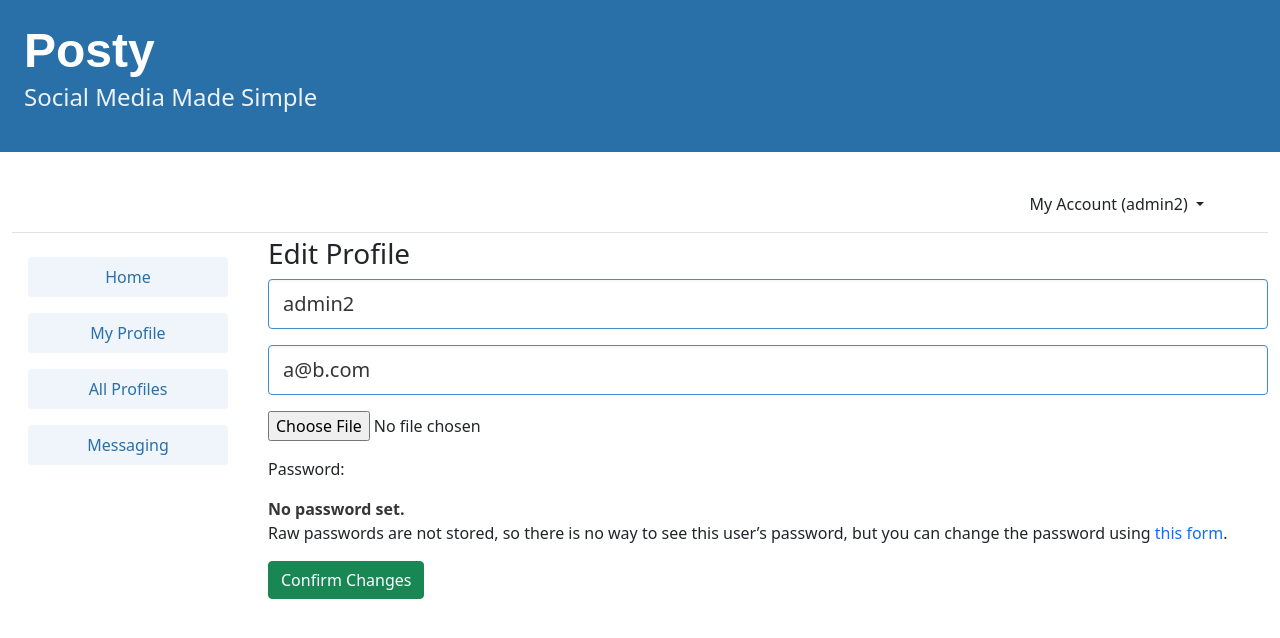
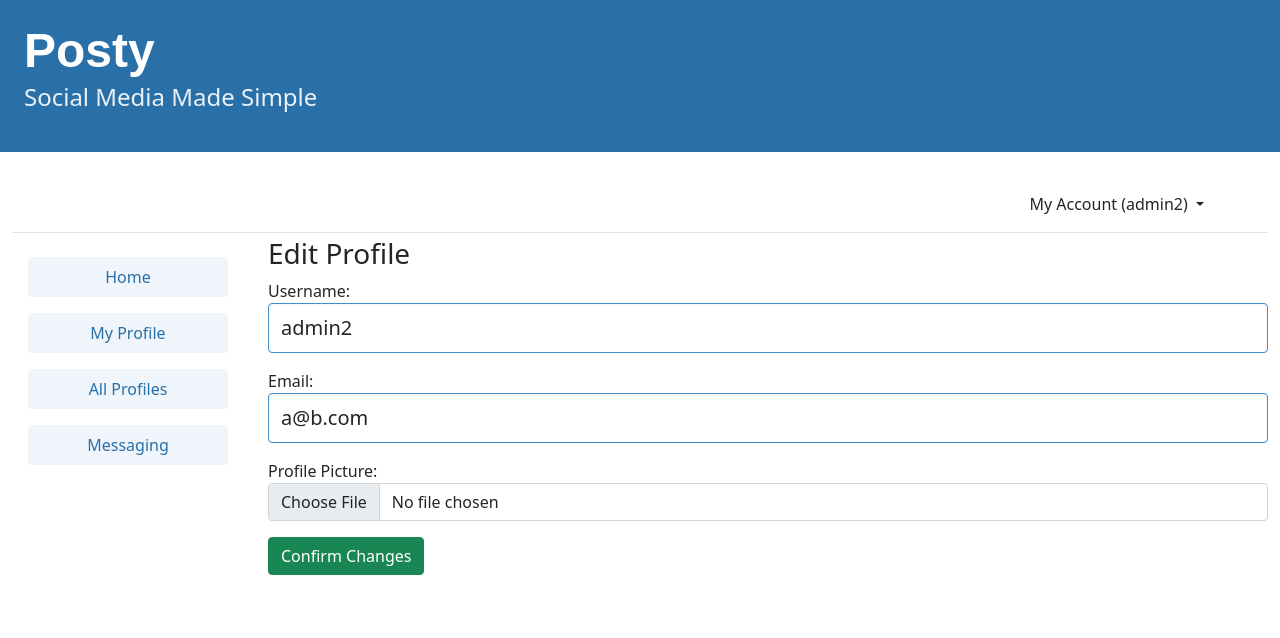
Before and after one commit to cake-dev/posty, a Django app: page /accounts/edit_profile/8/ in a window 1280 px wide. Shown: the top 638 px of the page. Run offline with Django 4.2, Linux system fonts and the light colour scheme; data comes from the database, SQL or seed files in the repository; some libraries are stand-ins or nearby versions.

Commit message:
hide password change option, upvote triangle click config

```diff
--- a/posty/forms.py
+++ b/posty/forms.py
@@ -98,4 +98,5 @@ class ProfileChangeForm(forms.ModelForm):
         )
         help_texts = {
             "password ": (""),
+            "username": ("Username"),
         }
--- a/templates/registration/edit_profile.html
+++ b/templates/registration/edit_profile.html
@@ -8,8 +8,15 @@
         <h3>Edit Profile</h3>
         <form method="post" enctype="multipart/form-data">
             {% csrf_token %}
-            {{ form.as_p }}
+            {{ form|crispy }}
             <button class="btn btn-success" type="submit">Confirm Changes</button>
         </form>
     </div>
+    <script type="text/javascript">
+        $("#div_id_username").prepend("<div class='username-title'>Username:</div>");
+        $("#div_id_email").prepend("<div class='email-title'>Email:</div>");
+        $("#div_id_profile_picture").prepend("<div class='email-title'>Profile Picture:</div>");
+        {% comment %} hides password options (not valid here) {% endcomment %}
+        $("#div_id_password").css("display", "none");
+    </script>
 {% endblock content %}
```
Also changed, not shown: static/js/dashboard.js (+7 -28 lines), templates/posty/dashboard.html (+5 -8 lines).
